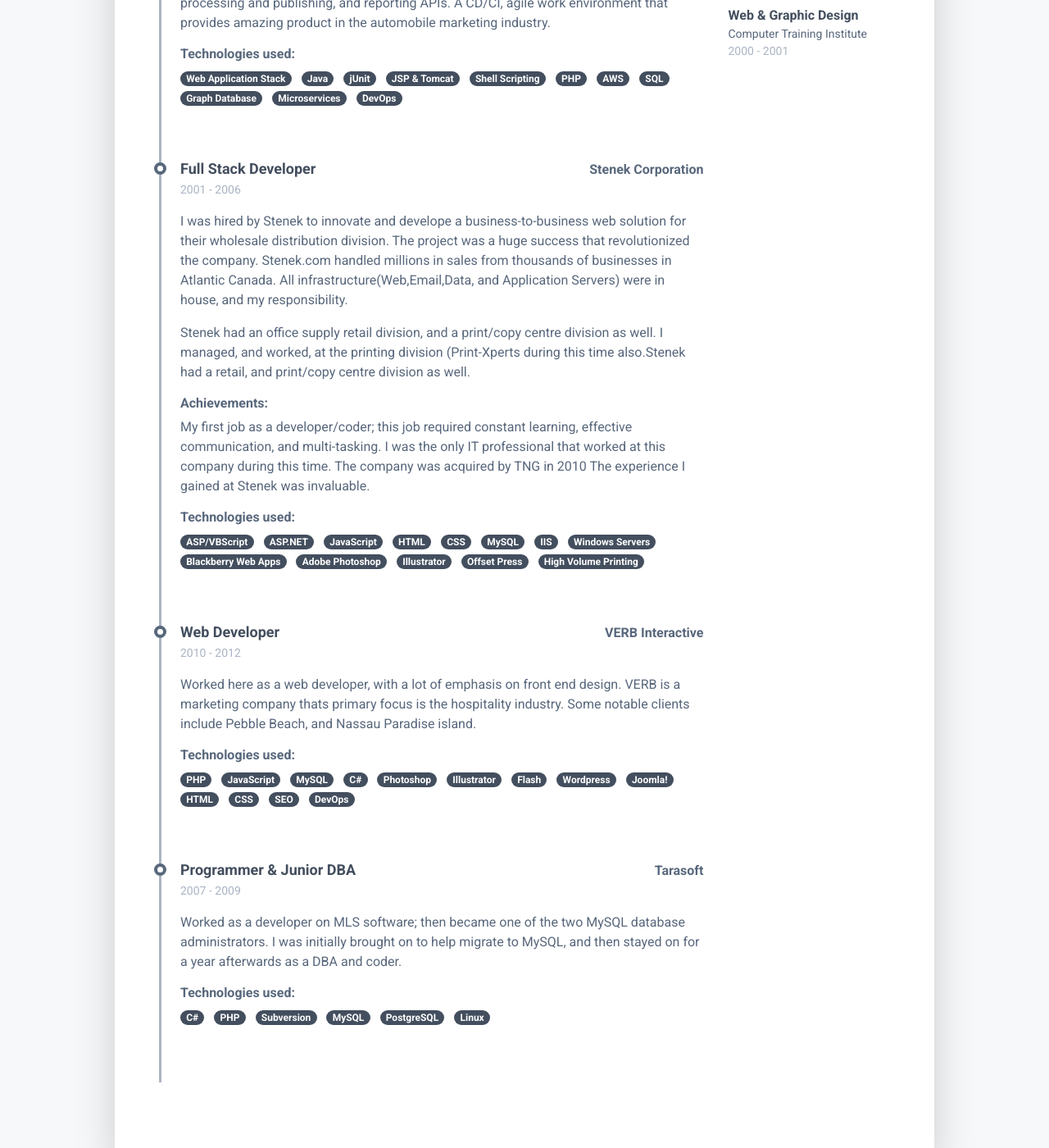
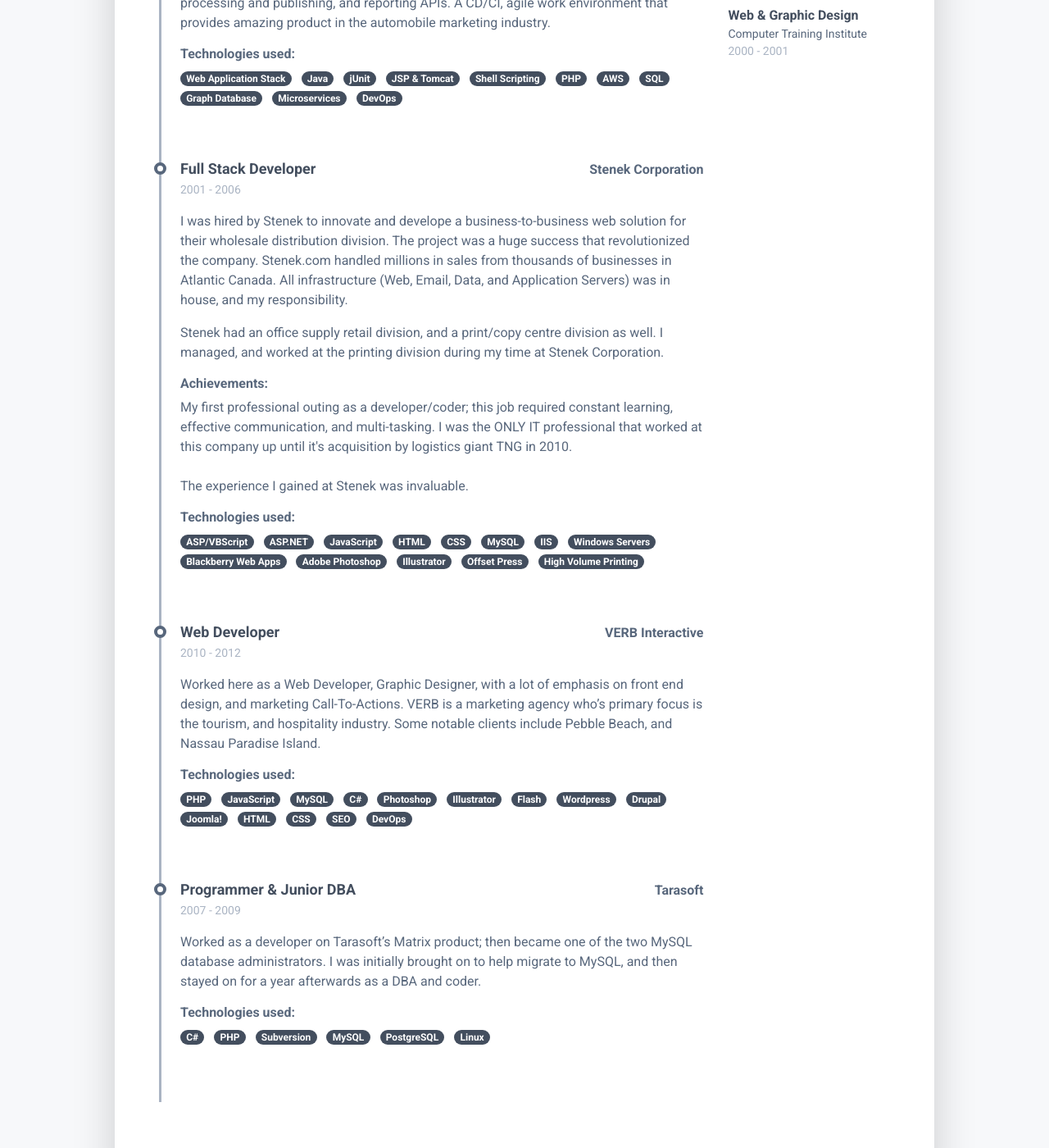
Before and after one commit to mark-arsenault/mark-arsenault.github.io, a Jekyll site: the page built from index.markdown, in a window 1280 px wide and 1400 px high, scrolled down 1417 px. Shown: the whole window at 82% size. Built offline with Jekyll 4.4.1, drawn with Linux system fonts in a browser that asks for light colours; nearby versions of some CDN libraries.

Commit message:
Altered job description

```diff
--- a/_data/data.yml
+++ b/_data/data.yml
@@ -104,17 +104,16 @@ experiences:
       I was hired by Stenek to innovate and develope a business-to-business web solution for their
       wholesale distribution division. The project was a huge success that revolutionized the company.
       Stenek.com handled millions in sales from thousands of businesses in Atlantic Canada. All
-      infrastructure(Web,Email,Data, and Application Servers) were in house, and my responsibility.
+      infrastructure (Web, Email, Data, and Application Servers) was in house, and my responsibility.
 
       Stenek had an office supply retail division, and a print/copy centre division as well. I managed,
-      and worked, at the printing division (Print-Xperts during this time also.Stenek had a retail,
-      and print/copy centre division as well.
+      and worked at the printing division during my time at Stenek Corporation.
     achievements:
       desc: |
-        My first job as a developer/coder; this job required constant learning,
-        effective communication, and multi-tasking. I was the only IT professional
-        that worked at this company during this time. The company was acquired
-        by TNG in 2010
+        My first professional outing as a developer/coder; this job required constant learning, effective
+        communication, and multi-tasking. I was the ONLY IT professional that worked at this company up
+        until it's acquisition by logistics giant TNG in 2010.<br><br>
+
         The experience I gained at Stenek was invaluable.
     technologies:
       - ASP/VBScript
@@ -135,11 +134,9 @@ experiences:
     time: 2010 - 2012
     company: VERB Interactive
     details: |
-      Worked here as a web developer, with a lot of emphasis on front end
-      design. VERB is a marketing company thats primary focus is the hospitality
-      industry. Some notable clients include Pebble Beach, and Nassau Paradise
-      island.
-
+      Worked here as a Web Developer, Graphic Designer, with a lot of emphasis on front end design, and
+      marketing Call-To-Actions. VERB is a marketing agency who's primary focus is the tourism, and
+      hospitality industry. Some notable clients include Pebble Beach, and Nassau Paradise Island.
     technologies:
       - PHP
       - JavaScript
@@ -149,6 +146,7 @@ experiences:
       - Illustrator
       - Flash
       - Wordpress
+      - Drupal
       - Joomla!
       - HTML
       - CSS
@@ -159,11 +157,9 @@ experiences:
     time: 2007 - 2009
     company: Tarasoft
     details: |
-      Worked as a developer on MLS software; then became one of the two
-      MySQL database administrators. I was initially brought on to help
-      migrate to MySQL, and then stayed on for a year afterwards as
-      a DBA and coder.
-
+      Worked as a developer on Tarasoft’s Matrix product; then became one of the two MySQL database
+      administrators. I was initially brought on to help migrate to MySQL, and then stayed on for a
+      year afterwards as a DBA and coder.
     technologies:
       - C#
       - PHP
```
